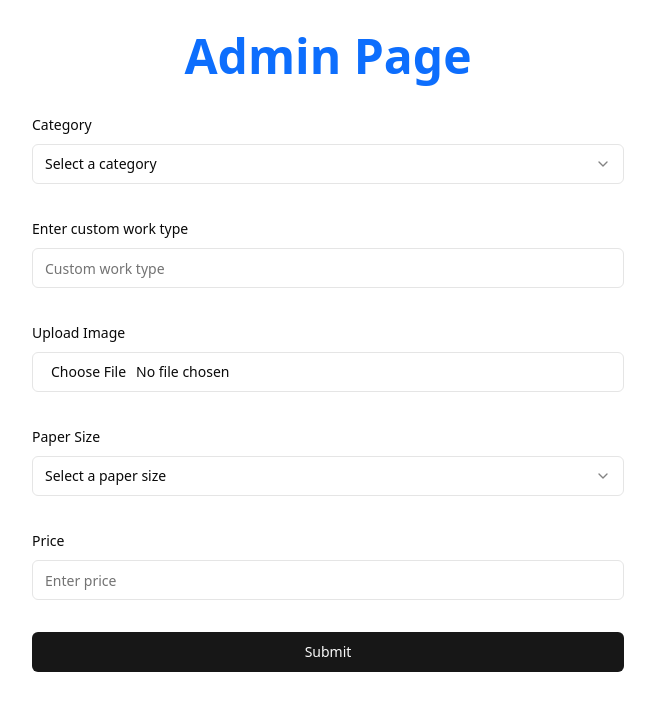
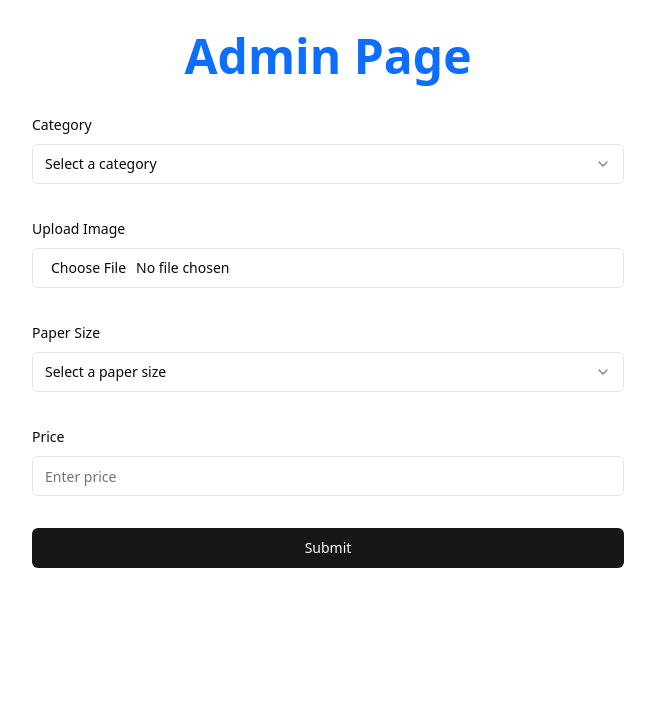
Before and after one commit to haridev-c/Artist-Portfolio-Website, a React (Vite) app in the folder client/: page /admin in a window 1280 px wide. Shown: the top 710 px of the page, without its empty margins (312-967 px from the left). Built offline with nearby package versions, Linux system fonts and the light colour scheme; the HTML template or start-up script is replaced by a standard one.

Commit message:
Add conditional rendering of form fields
Uses useWatch() api conditionally render form fields based on category selected

```diff
--- a/client/src/pages/AdminPage.jsx
+++ b/client/src/pages/AdminPage.jsx
@@ -1,5 +1,5 @@
 import axios from "axios";
-import { useForm } from "react-hook-form";
+import { useForm, useWatch } from "react-hook-form";
 import { z } from "zod";
 import { zodResolver } from "@hookform/resolvers/zod";
 
@@ -52,6 +52,8 @@ function AdminPage() {
       price: "",
     },
   });
+
+  const category = useWatch({ control: form.control, name: "category" });
 
   const fileRef = form.register("file");
 
@@ -120,7 +122,7 @@ function AdminPage() {
               </FormItem>
             )}
           />
-
+          {category === "Custom Works" && (
             <FormField
               control={form.control}
               name="customWorks"
@@ -134,6 +136,7 @@ function AdminPage() {
                 </FormItem>
               )}
             />
+          )}
 
           <FormField
             control={form.control}
@@ -153,6 +156,7 @@ function AdminPage() {
             )}
           />
 
+          {category !== "Custom Works" && (
             <FormField
               control={form.control}
               name="paperSize"
@@ -175,6 +179,7 @@ function AdminPage() {
                 </FormItem>
               )}
             />
+          )}
 
           <FormField
             control={form.control}
```
Lines whose indentation alone changed are shown as unchanged.
